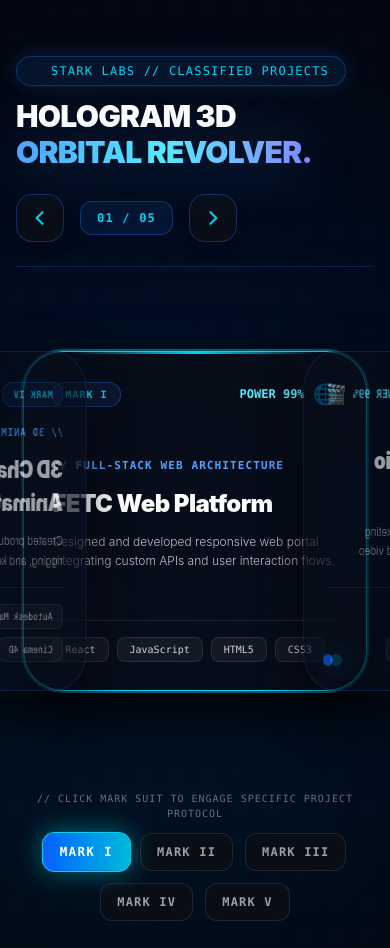
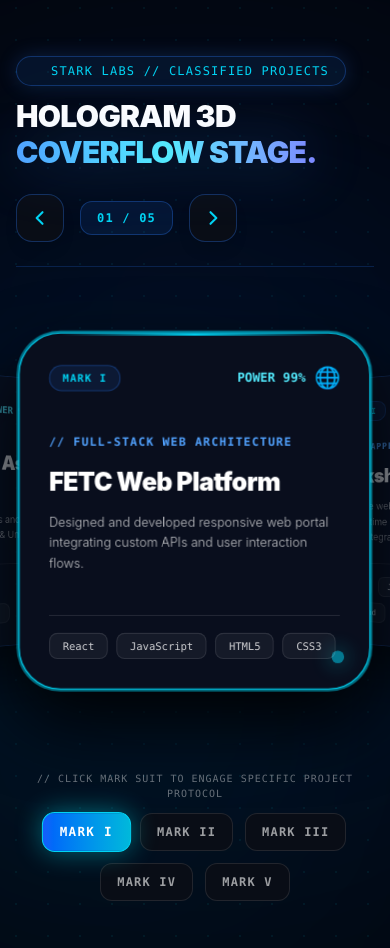
Before and after one commit to MrStark0257/Meet-Pavagadhi, a React (Vite) app: page / in a window 390 px wide. Shown: the part 5780-6728 px from the top of the page. Built offline with nearby package versions, Linux system fonts and the light colour scheme.

Commit message:
Fix 3D overlapping and backface visibility with ultra-clean 3D Cover Flow layout

```diff
--- a/src/components/Projects.jsx
+++ b/src/components/Projects.jsx
@@ -56,27 +56,17 @@ const projectsData = [
 
 const Projects = () => {
   const [activeIndex, setActiveIndex] = useState(0);
-  const [rotationAngle, setRotationAngle] = useState(0);
   const containerRef = useRef(null);
 
-  const angleStep = 360 / projectsData.length;
-
-  const handleSelect = (index) => {
-    setActiveIndex(index);
-    setRotationAngle(-index * angleStep);
-  };
-
   const handleNext = () => {
-    const nextIdx = (activeIndex + 1) % projectsData.length;
-    handleSelect(nextIdx);
+    setActiveIndex((prev) => (prev + 1) % projectsData.length);
   };
 
   const handlePrev = () => {
-    const prevIdx = (activeIndex - 1 + projectsData.length) % projectsData.length;
-    handleSelect(prevIdx);
+    setActiveIndex((prev) => (prev - 1 + projectsData.length) % projectsData.length);
   };
 
-  // Keyboard navigation & Wheel rotation
+  // Keyboard Navigation
   useEffect(() => {
     const handleKeyDown = (e) => {
       if (e.key === 'ArrowRight') handleNext();
@@ -85,7 +75,7 @@ const Projects = () => {
 
     window.addEventListener('keydown', handleKeyDown);
     return () => window.removeEventListener('keydown', handleKeyDown);
-  }, [activeIndex]);
+  }, []);
 
   return (
     <section
@@ -93,7 +83,7 @@ const Projects = () => {
       ref={containerRef}
       className="bg-[#02050b] w-full min-h-screen relative overflow-hidden py-24 px-4 sm:px-6 md:px-12 select-none flex flex-col justify-between"
     >
-      {/* Background Cyber Grid Matrix */}
+      {/* Background Matrix Grid */}
       <div
         className="absolute inset-0 pointer-events-none opacity-20 z-0"
         style={{
@@ -116,12 +106,12 @@ const Projects = () => {
           <h2 className="text-3xl sm:text-5xl font-black text-white tracking-tight">
             HOLOGRAM 3D <br />
             <span className="text-transparent bg-clip-text bg-gradient-to-r from-blue-400 via-cyan-300 to-indigo-400 drop-shadow-[0_0_30px_rgba(59,130,246,0.4)]">
-              ORBITAL REVOLVER.
+              COVERFLOW STAGE.
             </span>
           </h2>
         </div>
 
-        {/* Revolver Navigation Controls */}
+        {/* Revolver Controls */}
         <div className="flex items-center gap-4">
           <button
             onClick={handlePrev}
@@ -149,35 +139,53 @@ const Projects = () => {
         </div>
       </div>
 
-      {/* Main 3D Revolver Workspace */}
-      <div className="relative z-10 w-full max-w-7xl mx-auto h-[460px] sm:h-[500px] flex items-center justify-center perspective-[1400px] my-6">
+      {/* Clean 3D Coverflow Stage Workspace */}
+      <div className="relative z-10 w-full max-w-7xl mx-auto h-[440px] sm:h-[480px] flex items-center justify-center perspective-[1200px] my-6">
+        {projectsData.map((project, idx) => {
+          // Calculate distance relative to activeIndex
+          let offset = idx - activeIndex;
+          if (offset < -2) offset += projectsData.length;
+          if (offset > 2) offset -= projectsData.length;
 
-        {/* 3D Rotating Ring */}
-        <div
-          className="relative w-full h-full flex items-center justify-center transition-transform duration-700 ease-out transform-style-3d"
+          const isVisible = Math.abs(offset) <= 2;
+          const isActive = offset === 0;
+
+          // 3D positioning coordinates
+          let translateX = offset * 310; // Mobile / Desktop spacing
+          if (window.innerWidth < 640) translateX = offset * 240;
+
+          let rotateY = offset * -35;
+          let scale = isActive ? 1.05 : 0.82;
+          let opacity = isActive ? 1 : Math.abs(offset) === 1 ? 0.6 : 0;
+          let zIndex = 30 - Math.abs(offset) * 10;
+
+          if (!isVisible) return null;
+
+          return (
+            <motion.div
+              key={project.id}
+              onClick={() => setActiveIndex(idx)}
+              initial={false}
+              animate={{
+                x: translateX,
+                rotateY: rotateY,
+                scale: scale,
+                opacity: opacity,
+                zIndex: zIndex
+              }}
+              transition={{ duration: 0.6, ease: [0.25, 1, 0.5, 1] }}
+              className={`absolute w-[86vw] sm:w-[420px] md:w-[460px] h-[340px] sm:h-[380px] rounded-[2.5rem] p-7 sm:p-9 bg-[#090e1d] border transition-all duration-300 cursor-pointer flex flex-col justify-between overflow-hidden shadow-[0_30px_70px_rgba(0,0,0,0.95)] ${
+                isActive
+                  ? 'border-cyan-400 shadow-[0_0_50px_rgba(0,240,255,0.35)] ring-2 ring-cyan-400/50'
+                  : 'border-blue-500/30 hover:border-blue-400/80'
+              }`}
               style={{
-            transform: `rotateY(${rotationAngle}deg)`
+                backfaceVisibility: 'hidden',
+                WebkitBackfaceVisibility: 'hidden',
+                transformStyle: 'preserve-3d'
               }}
             >
-          {projectsData.map((project, idx) => {
-            const cardAngle = idx * angleStep;
-            const isActive = idx === activeIndex;
-
-            return (
-              <div
-                key={project.id}
-                onClick={() => handleSelect(idx)}
-                className={`absolute w-[88vw] sm:w-[420px] md:w-[460px] h-[340px] sm:h-[380px] rounded-[2.5rem] p-7 sm:p-9 bg-[#080d1a]/95 backdrop-blur-3xl border transition-all duration-500 cursor-pointer flex flex-col justify-between overflow-hidden shadow-[0_25px_60px_rgba(0,0,0,0.9)] ${
-                  isActive
-                    ? 'border-cyan-400 shadow-[0_0_50px_rgba(0,240,255,0.3)] ring-2 ring-cyan-400/40'
-                    : 'border-blue-500/30 opacity-60 hover:opacity-90 hover:border-blue-400'
-                }`}
-                style={{
-                  transform: `rotateY(${cardAngle}deg) translateZ(420px)`,
-                  backfaceVisibility: 'visible'
-                }}
-              >
-                {/* Internal Cyan Laser Stripe */}
+              {/* Internal Cyan Laser Top Stripe */}
               <div className={`absolute top-0 left-1/2 -translate-x-1/2 h-[2px] bg-gradient-to-r from-transparent via-cyan-400 to-transparent transition-all duration-500 ${
                 isActive ? 'w-64 opacity-100' : 'w-24 opacity-40'
               }`} />
@@ -222,11 +230,9 @@ const Projects = () => {
               <div className={`absolute bottom-6 right-6 w-3 h-3 rounded-full transition-all duration-300 ${
                 isActive ? 'bg-cyan-400 shadow-[0_0_20px_#00F0FF] animate-pulse' : 'bg-blue-600'
               }`} />
-              </div>
+            </motion.div>
           );
         })}
-        </div>
-
       </div>
 
       {/* Bottom Mark Suit Selector Bar */}
@@ -239,7 +245,7 @@ const Projects = () => {
           {projectsData.map((project, idx) => (
             <button
               key={project.id}
-              onClick={() => handleSelect(idx)}
+              onClick={() => setActiveIndex(idx)}
               className={`px-4 sm:px-6 py-2.5 rounded-xl text-xs font-mono font-bold uppercase tracking-widest transition-all duration-300 border ${
                 idx === activeIndex
                   ? 'bg-gradient-to-r from-blue-600 to-cyan-500 text-white border-cyan-400 shadow-[0_0_25px_rgba(0,240,255,0.4)] scale-105'
```
Lines whose indentation alone changed are shown as unchanged.
